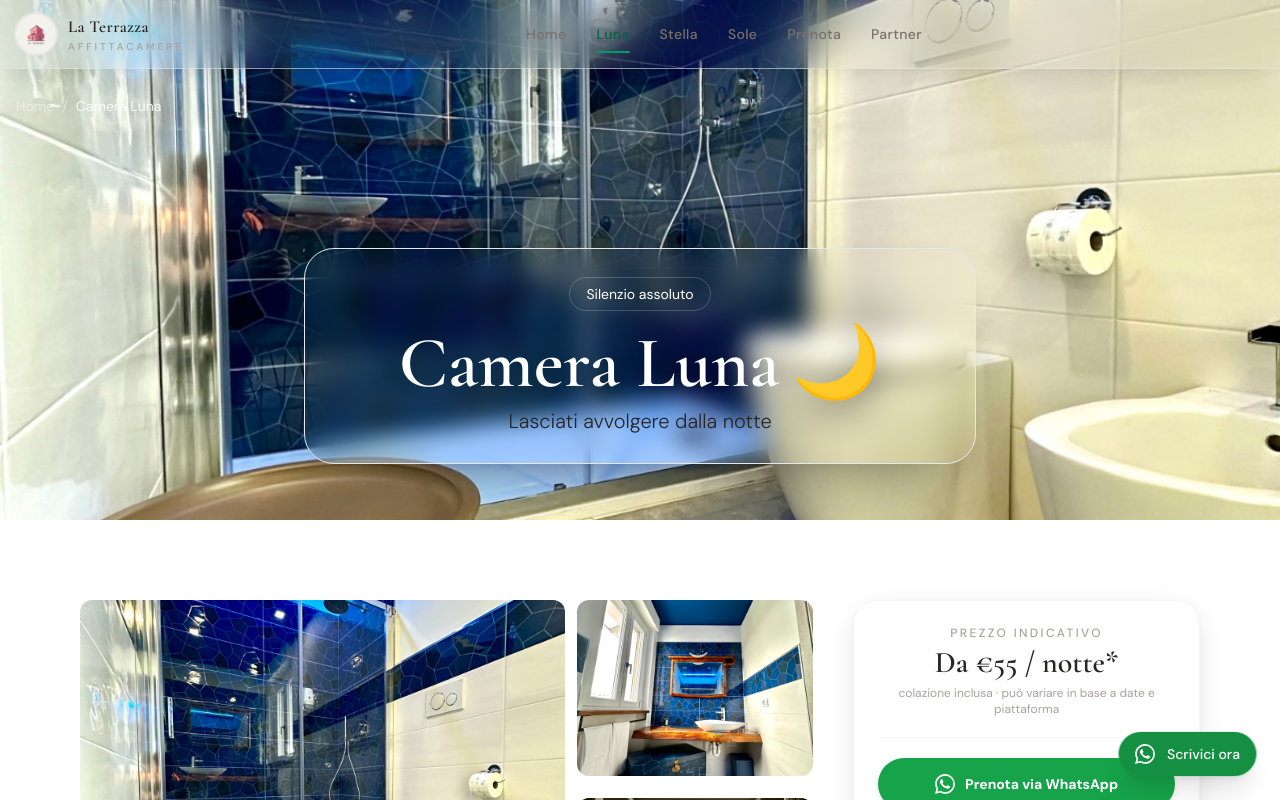
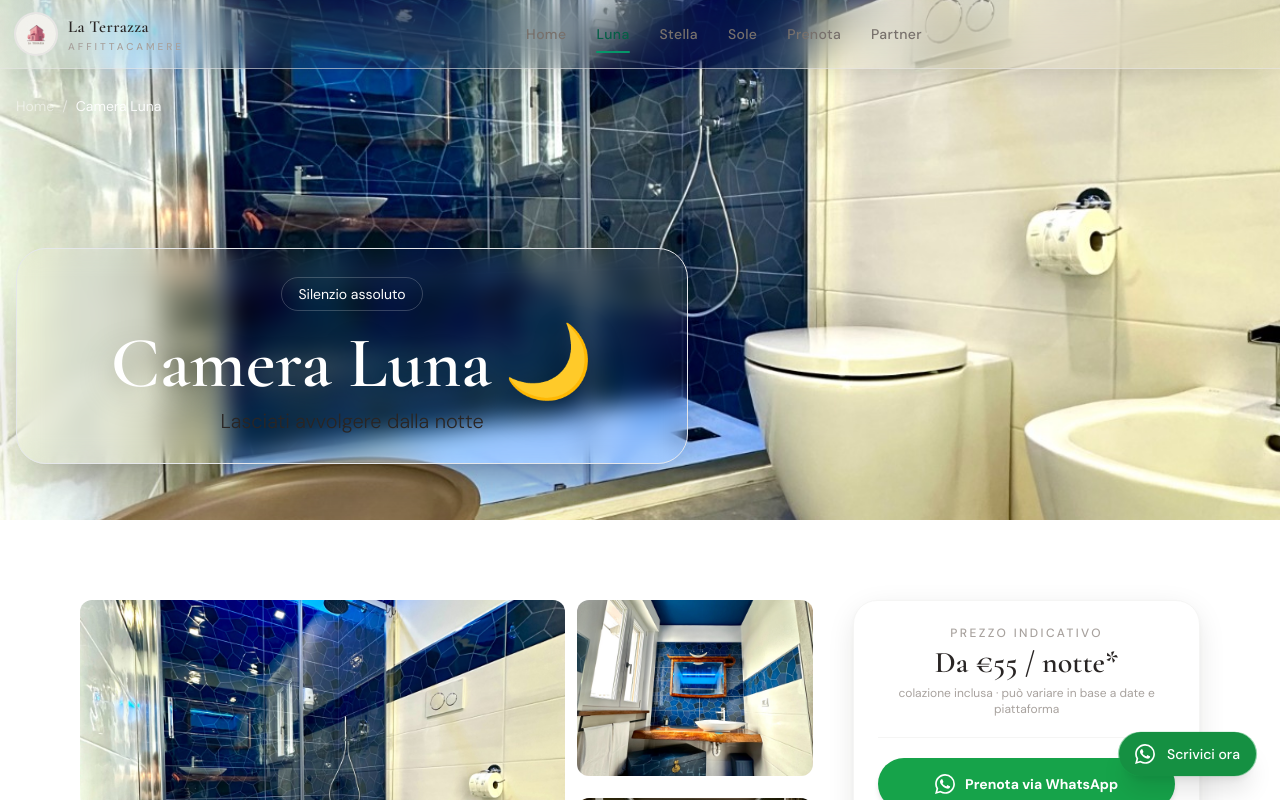
Before and after one commit to Manuell00/la-terrazza-web, a Next.js app: page /camere/luna in a window 1280 px wide. Shown: the top 800 px of the page. Built offline with nearby package versions, Linux system fonts and the light colour scheme.

Commit message:
Restore left-aligned room hero panel

```diff
--- a/src/components/RoomPageTemplate.tsx
+++ b/src/components/RoomPageTemplate.tsx
@@ -98,9 +98,9 @@ export default function RoomPageTemplate({ room, otherRooms }: Props) {
             initial={{ opacity: 0, y: 30 }}
             animate={{ opacity: 1, y: 0 }}
             transition={{ duration: 0.75, ease: [0.22, 1, 0.36, 1] }}
-            className="text-center"
+            className="text-center md:text-left"
           >
-            <div className="mx-auto max-w-2xl rounded-[30px] border border-white/12 bg-stone-950/34 px-6 py-6 shadow-[0_24px_70px_-34px_rgba(0,0,0,0.7)] backdrop-blur-md md:px-8 md:py-7">
+            <div className="mx-auto max-w-2xl rounded-[30px] border border-white/12 bg-stone-950/34 px-6 py-6 text-center shadow-[0_24px_70px_-34px_rgba(0,0,0,0.7)] backdrop-blur-md md:mx-0 md:px-8 md:py-7">
               <span className="mb-4 inline-block rounded-full border border-white/20 bg-white/12 px-4 py-1.5 text-sm text-white backdrop-blur-sm">
                 {room.highlight}
               </span>
```
